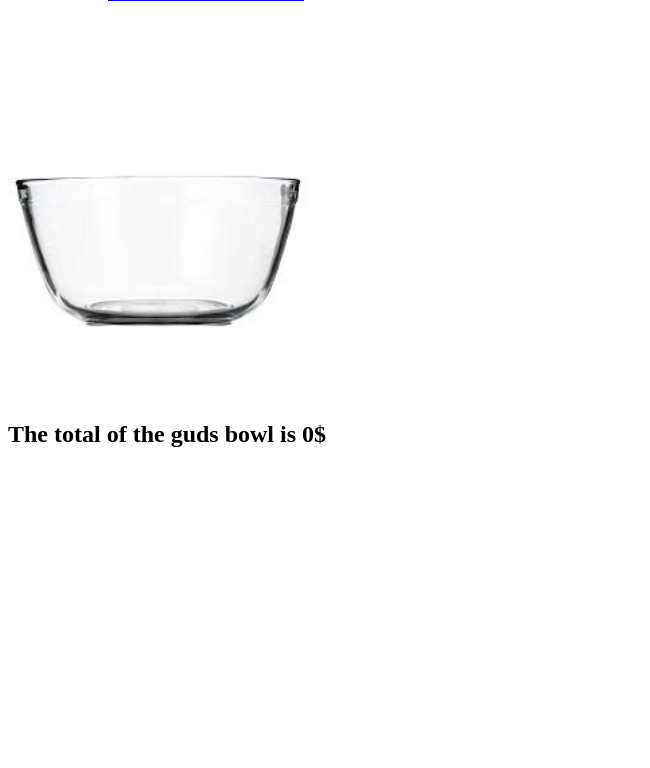
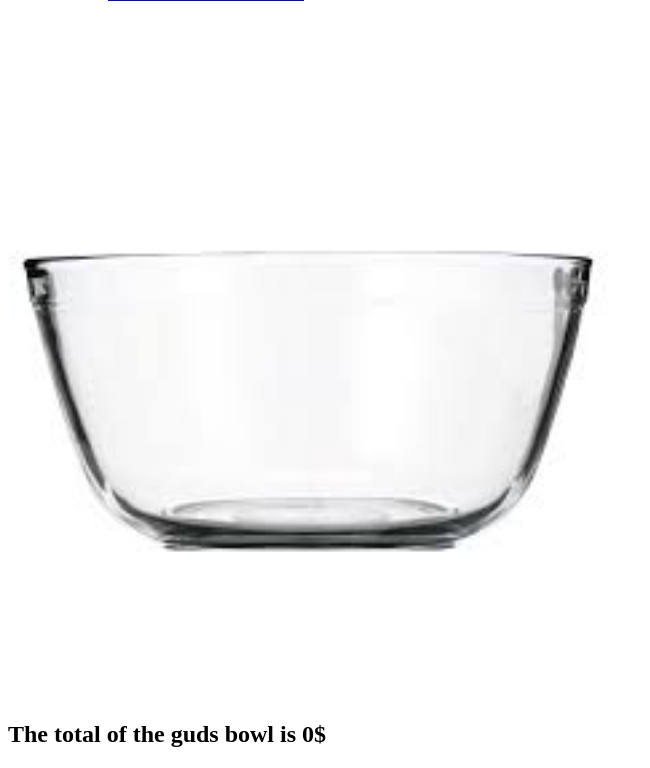
Before and after one commit to staten-island-tech/vue-reactivity-project-ierhe, a Vue app in the folder app/: page / in a window 1280 px wide. Shown: the part 2325-3093 px from the top of the page, without its empty margins (0-650 px from the left). Before the commit the page ends 2793 px from the top, so only its background shows below. Built offline with nearby package versions, Linux system fonts and the light colour scheme.

Commit message:
Update BuildClick.vue

```diff
--- a/app/src/views/BuildClick.vue
+++ b/app/src/views/BuildClick.vue
@@ -16,7 +16,7 @@
         v-for="(ingri, index) in ingridientsList"
         :key="index"
         :src="ingri.img"
-        class="THElayer"
+        class="foodlayer"
         :style="{zIndex:index+1}"
 
         >
@@ -24,10 +24,9 @@
     </div>
 
   </section>
+
   <h2>The total of the guds bowl is {{ totalmoney }}$</h2>
-  <div class="listguds">
-    <h2></h2>
-  </div>
+
 </template>
 
 <script setup>
@@ -38,6 +37,7 @@ function saladadding(ingridients){
   totalmoney.value += ingridients.price
   console.log(ingridients.price);
   ingridientsList.value.push(ingridients)
+
 }
 
 const arrrayofguds = [
@@ -53,6 +53,7 @@ const arrrayofguds = [
 const ingridientsList = ref([])
 
 const totalmoney = ref(0)
+
 
 </script>
 
@@ -81,14 +82,17 @@ const totalmoney = ref(0)
 }
 .bowl-container{
   position: relative;
-  width: 300px;
+  width: 600px;
+  height: 600px;
 
 }
-.THElayer{
+.bowl {
+  position: relative;
+}
+.foodlayer{
   position: absolute;
-  width: 100%;
-  width: 95%;
-  height: 95%;
+  top: 20%;
+  padding-left: 24%;
 
 }
 .bowl {
```
